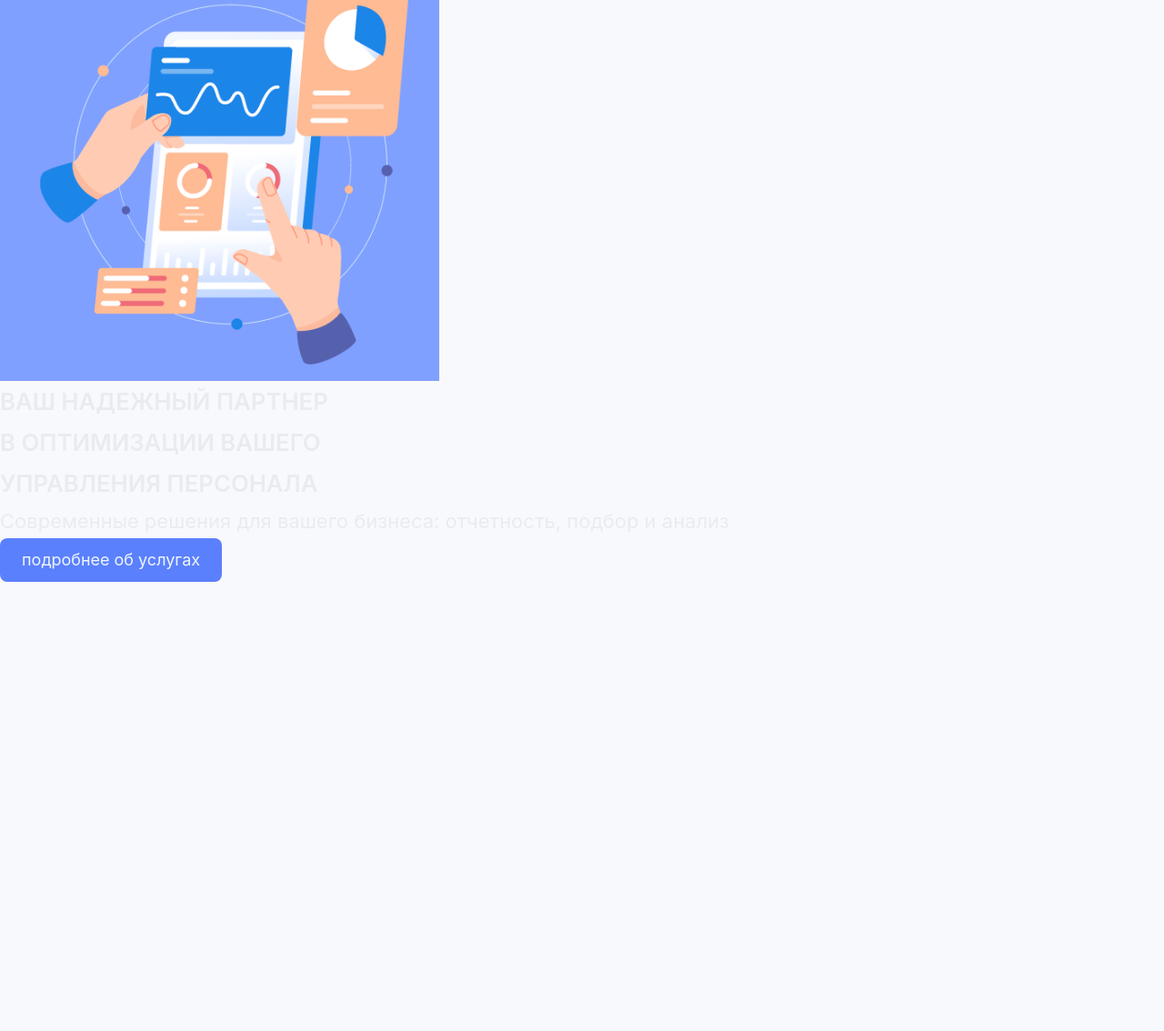
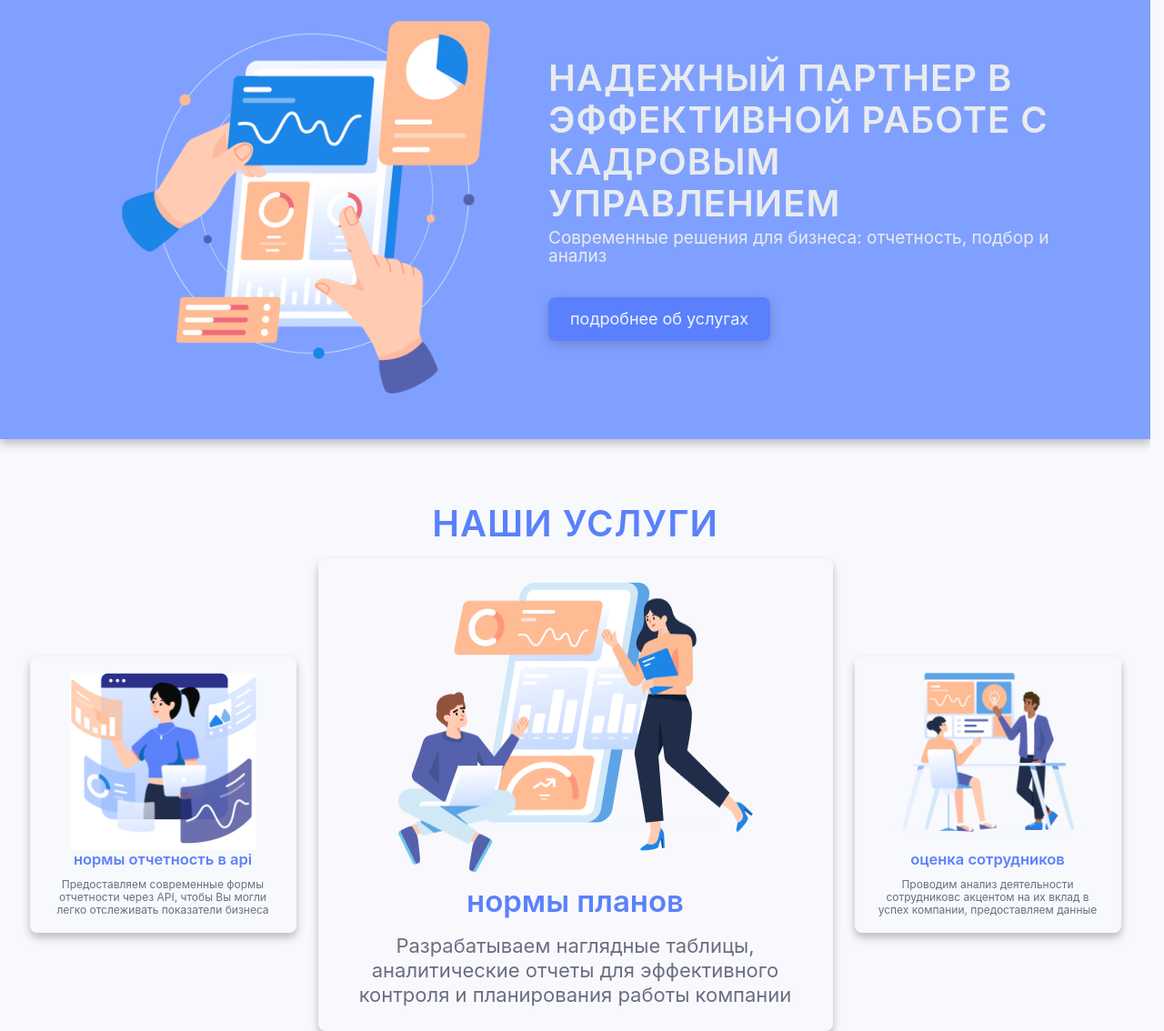
Before and after one commit to fisenkoelena/site, a plain HTML site: page index.html in a window 1280 px wide. Shown: the part 154-1288 px from the top of the page at 91% size. Before the commit the page ends 800 px from the top, so only its background shows below. Drawn offline with Linux system fonts and the light colour scheme.

Commit message:
Добавлен блок 1

```diff
--- a/index.html
+++ b/index.html
@@ -36,33 +36,59 @@
             </button>
         </div>
     </header>
+
     <main class="content">
         <h2 class="visually-hidden">Предложение</h2>
-        <section class="info">
-            <img src="./images/info/display.png" alt="Инфографика, где руки ызаимодействуют с виджетами на их устройстве." class="info-card-image" width="483" height="455" loading="lazy">
-            <div class="info-card-body">
-                <h3 class="backdrop-title" data-title="Партнер">
-                    Ваш надежный партнер </br>
-                    в оптимизации Вашего </br>
-                    управления персонала</h3>
+        <section class="info-container">
+            <div class="info">
+                <div class="info-display">
+                    <img src="./images/info/display.png" alt="Инфографика, где руки ызаимодействуют с виджетами на их устройстве." class="info-card-image" width="483" height="455" loading="lazy">
+                </div>
+
+                <div class="info-card-body">
+                    <h3 class="backdrop-title" data-title="Партнер">
+                        надежный партнер в</br>
+                        эффективной работе с</br>
+                        кадровым управлением</h3>
+                    <p class="info-lower-text">Современные решения для бизнеса:
+                    отчетность, подбор и анализ</p>
+                <a href="/" class="info-card-button button">
+                    Подробнее об услугах
+                </a>
+                </div>
             </div>
-            <div class="info-card-description">
-                <p>Современные решения для вашего бизнеса: отчетность, подбор и анализ</p>
-            </div>
-            <a href="/" class="info-card-button button">
-                Подробнее об услугах
-            </a>
         </section>
 
+        <h3 class="visually-hidden">Услуги</h3>
         <section class="banner">
-            <div class="banner-body">
-                <div class="banner-info"></div>
-                <div class="banner-title"></div>
-            </div>
-            <div class="banner-pagination"></div>
+            <h3 class="banner-title">Наши услуги</h3>
         </section>
 
+
+
+        <div class="banner-colums">
+            <div class="banner-content-column">
+                <img  class="banner-small-img" src="images/banner/отчетность.png" alt="Девушка с отчетами">
+                <h4 class="banner-colums-text-small">Нормы отчетность в API</h4>
+                <p class="banner-smaller"> Предоставляем современные формы отчетности через API, чтобы Вы могли легко отслеживать показатели бизнеса</p>
+            </div>
+            <div class="banner-content-column banner-content-column-large">
+                <img class="banner-big-img" src="images/banner/нормы.png" alt="Девушка с нормами планов">
+                <h4 class="banner-colums-text">Нормы планов</h4>
+                <p class="banner-bigger">Разрабатываем наглядные таблицы, аналитические отчеты для эффективного контроля и планирования работы компании</p>
+            </div>
+            <div class="banner-content-column">
+                <img class="banner-small-img" src="images/banner/оценка.png" alt="Пара людей оценивают">
+                <h4 class="banner-colums-text-small">Оценка сотрудников</h4>
+                <p class="banner-smaller"> Проводим анализ деятельности сотрудниковс акцентом на их вклад в успех компании, предоставляем данные</p>
+            </div>
+        </div>
+
+
+
+
     </main>
+
 
 </body>
 
--- a/style.css
+++ b/style.css
@@ -226,7 +226,7 @@ svg * {
     --Main-Primary: #E9ECEE;
     --Main-Primary-2: #F8F9FD;
     --Main-Firstly: #A8B1CE;
-    --Main-Secondary: #A8B1CE;
+    --Main-Secondary: #80A0FF;
 
     --Text-button: #F0F5FD;
     --Text-Prymary: #1F1F1F;
@@ -237,7 +237,8 @@ svg * {
     --State-Button-hower: #CEDEFF;
     --State-Button-active: #2B308B;
 
-
+    --shadow-little: 0px 3px 12px 0px rgba(29, 29, 29, 0.2);
+    --shadow-big: 0px 5px 10px 0px rgba(0, 0, 0, 0.25);
 
     --border-radius-button: 8px;
     --border-button: none;
@@ -315,6 +316,7 @@ h1, h2, h3, h4, h5, h6 {
   border: none;
   border-radius: var(--border-radius-button);
   text-transform: lowercase;
+  box-shadow: var(--shadow-little);
 }
 
 .button:hover {
@@ -331,6 +333,10 @@ h1, h2, h3, h4, h5, h6 {
 }
 
 .header-logo {
+  flex-shrink: 0;
+}
+
+.info-display {
   flex-shrink: 0;
 }
 
@@ -351,6 +357,130 @@ h1, h2, h3, h4, h5, h6 {
   white-space: nowrap;
 }
 
+.info-container {
+  display: flex;
+  background-color: var(--Main-Secondary);
+  box-shadow: var(--shadow-big);
+}
+
+.info{
+  display: flex;
+  width: 1440px;
+  padding: 32px 90px;
+}
+
+.info-card-body{
+  padding-top: 60px;
+  padding-bottom: 15px;
+  padding-left: 30px;
+}
+
+.backdrop-title {
+  font-size: 40px;
+  line-height: 46px;
+  font-style: normal;
+  letter-spacing: 1px;
+}
+
+.info-lower-text {
+  padding-top: 5px;
+  padding-bottom: 35px;
+  font-weight: 400;
+  font-size: 19px;
+  line-height: 20px;
+}
+
+
+.banner-title {
+  color: var(--Text-third);
+  text-align: center;
+  margin-top: 70px;
+  font-size: 40px;
+  line-height: 46px;
+  font-style: normal;
+  letter-spacing: 1px;
+  padding-bottom: 15px ;
+}
+
+.banner-colums {
+  gap: 24px;
+  max-width: 1200px;
+  margin: 0 auto;
+  display: flex;
+  justify-content: space-between;
+  text-align: center;
+  display: flex;
+  flex-wrap: wrap;
+  align-items: center;
+}
+
+.banner-content-column {
+  display: flex;
+  flex-direction: column;
+  align-items: center;
+  justify-content: center;
+  flex: 1;
+  max-width: 300px;
+  border: 2px solid #ffffff00;
+  box-shadow: var(--shadow-big);
+  border-radius: 8px;
+  padding: 16px;
+  text-align: center;
+  background-color: transparent;
+}
+
+.banner-colums-text {
+  color: var(--Text-third);
+  font-size: 33px;
+line-height: 42px;
+padding-bottom: 15px;
+text-transform: lowercase;
+}
+
+.banner-bigger {
+  font-size: 22px;
+line-height: 27px;
+  color: var(--Text-Secondary);
+}
+
+.banner-content-column-large {
+  flex: 2;
+  max-width: 600px;
+  padding: 24px;
+  background-color: #ffffff10;
+  box-shadow: var(--shadow-big);
+  display: flex;
+  flex-direction: column;
+  align-items: center;
+  justify-content: center;
+}
+
+.banner-colums-text-small {
+  color: var(--Text-third);
+  font-size: 16.5px;
+  line-height: 21px;
+  padding-bottom: 10px;
+text-transform: lowercase;
+}
+
+.banner-smaller {
+  color: var(--Text-Secondary);
+  font-size: 12px;
+line-height: 14px;
+}
+
+.banner-small-img {
+  width: 205px;
+  height: 195px;
+  flex-shrink: 0;
+}
+
+.banner-big-img {
+  width: 390px;
+  height: 330px;
+  flex-shrink: 0;
+  padding-bottom: 10px;
+}
 
 @media (max-width: 1250px) {
   .header {
```
Also changed, not shown: images/banner/нормы.png (added), images/banner/отчетность.png (added), images/banner/оценка.png (added), images/logo.png.
